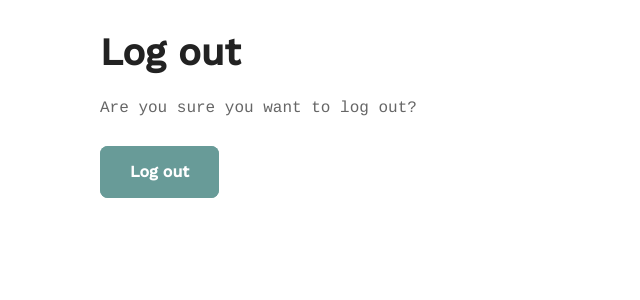
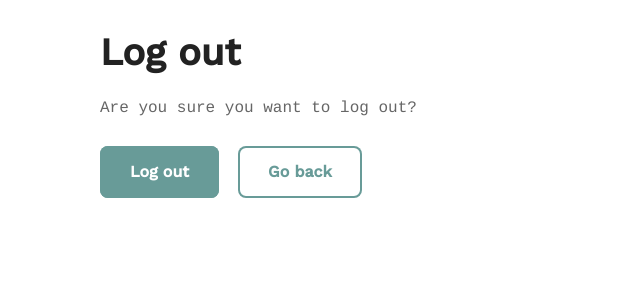
Before and after one commit to gidsey/teambuilder, a Django app: page /accounts/logout/ in a window 1280 px wide. Shown: the part 91-391 px from the top of the page, without its empty margins (0-640 px from the left). Run offline with Django 3.2, Linux system fonts and the light colour scheme; a user stored in the database is signed in; data comes from the database, SQL or seed files in the repository; both versions use the stored data as it was after the commit; some libraries are stand-ins or nearby versions.

Commit message:
logout template updated

```diff
--- a/templates/account/logout.html
+++ b/templates/account/logout.html
@@ -11,6 +11,7 @@
             <form method="post">
                 {% csrf_token %}
                 <button class="button-primary" type="submit">Log out</button>
+                <button><a href="{% url "accounts:profile" %}">Go back</a></button>
             </form>
         </div>
     </div>
```
Also changed, not shown: db.sqlite3.
